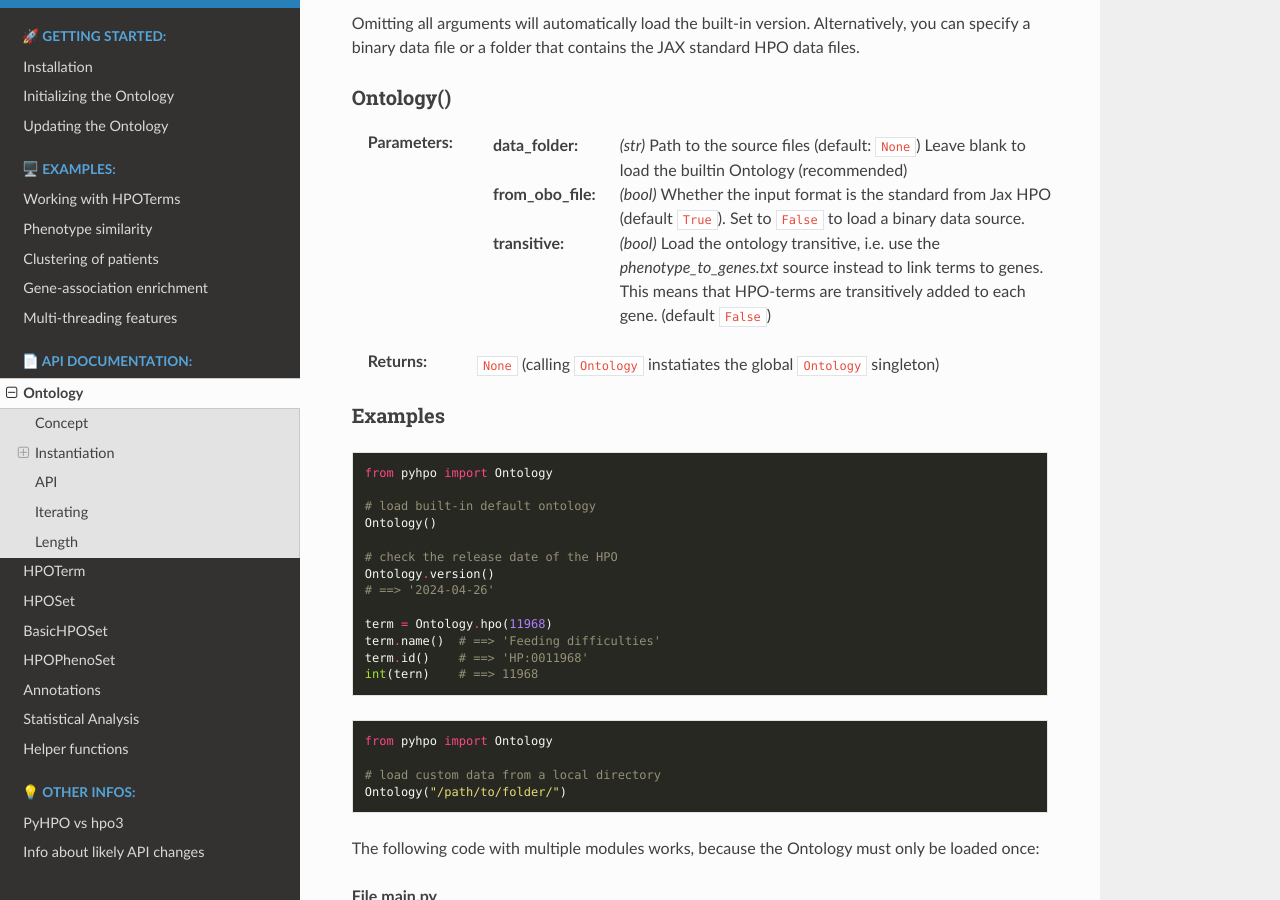
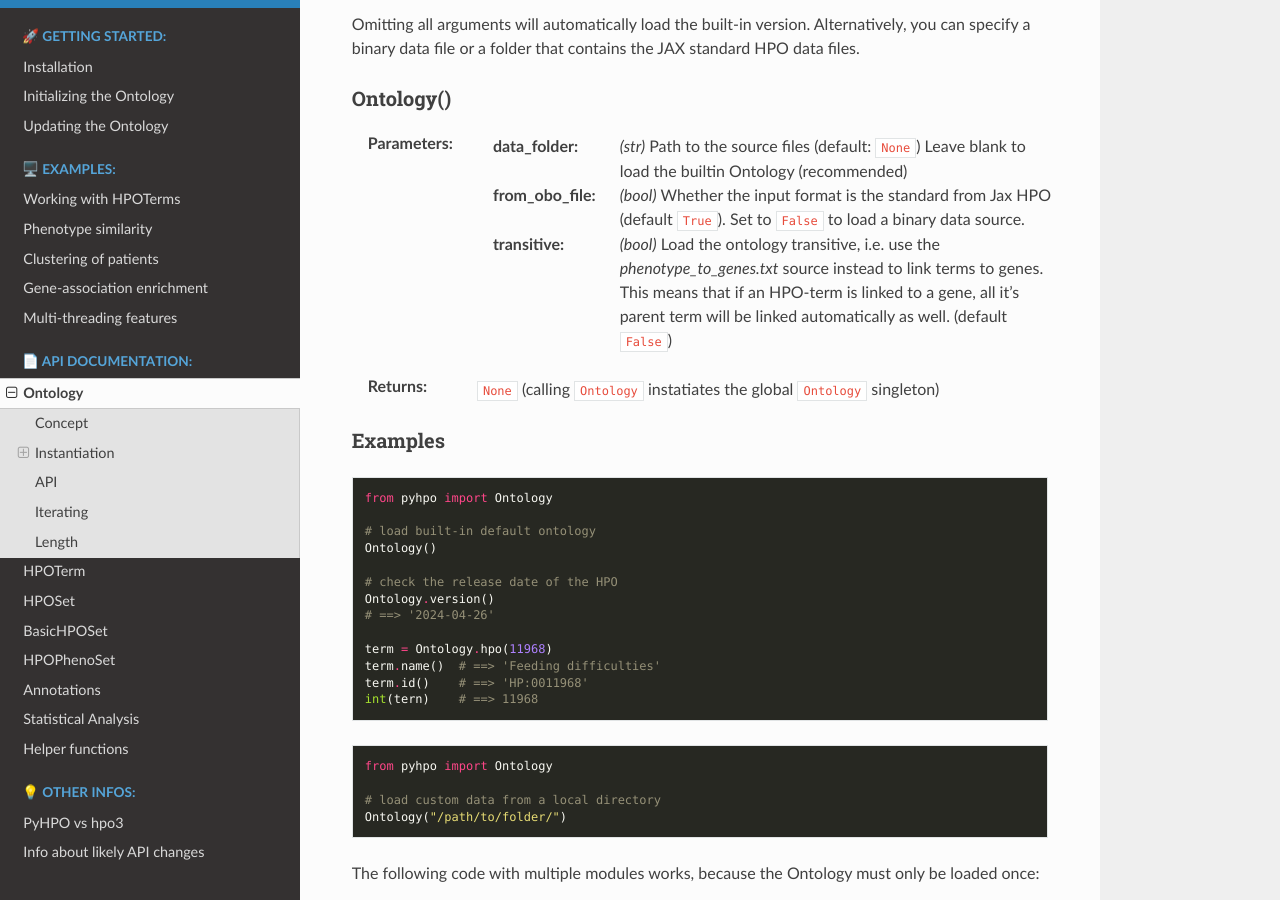
Before and after one commit to anergictcell/hpo3, a Sphinx documentation site: the page built from docs/ontology.rst, in a window 1280 px wide and 900 px high, scrolled down 526 px. Built offline with Sphinx 7.4.7 and the Read the Docs theme 3.1.0, drawn with Linux system fonts in a browser that asks for light colours.

Commit message:
Fix documentation

```diff
--- a/docs/hposet.rst
+++ b/docs/hposet.rst
@@ -9,6 +9,7 @@ Instantiation
 
 .. autofunction:: pyhpo.HPOSet.from_queries
 .. autofunction:: pyhpo.HPOSet.from_serialized
+.. autofunction:: pyhpo.HPOSet.from_bytes
 .. autofunction:: pyhpo.HPOSet.from_gene
 .. autofunction:: pyhpo.HPOSet.from_disease
 .. autofunction:: pyhpo.HPOSet.from_omim_disease
@@ -18,7 +19,7 @@ Instantiation
 Instance methods
 ----------------
 .. autoclass:: pyhpo.HPOSet
-    :members:   add, child_nodes, remove_modifier, replace_obsolete, terms, all_genes, omim_diseases, orpha_diseases, information_content, similarity, similarity_scores, toJSON, serialize
+    :members:   add, child_nodes, remove_modifier, replace_obsolete, terms, all_genes, omim_diseases, orpha_diseases, information_content, similarity, similarity_scores, toJSON, serialize, to_bytes
 
 
 Not yet implemented
--- a/docs/ontology.rst
+++ b/docs/ontology.rst
@@ -10,7 +10,7 @@ The :class:`pyhpo.Ontology` is the main component of **hpo3**, it contains refer
 
 Instantiation
 -------------
-The `Ontology` must be instantiated once in every running program. This loads all HPO terms, their connections and annotation into memory.
+The ``Ontology`` must be instantiated once in every running program. This loads all HPO terms, their connections and annotation into memory.
 
 Omitting all arguments will automatically load the built-in version. Alternatively, you can specify a binary data file or a folder that contains the JAX standard HPO data files.
 
@@ -25,8 +25,8 @@ Ontology()
         Set to ``False`` to load a binary data source.
     :transitive: *(bool)*
         Load the ontology transitive, i.e. use the `phenotype_to_genes.txt` source instead to link
-        terms to genes. This means that HPO-terms are transitively added to each gene.
-        (default ``False``)
+        terms to genes. This means that if an HPO-term is linked to a gene, all it's parent term
+        will be linked automatically as well. (default ``False``)
 :Returns:
     ``None`` (calling ``Ontology`` instatiates the global ``Ontology`` singleton)
 
```
Also changed, not shown: 1 other file.
